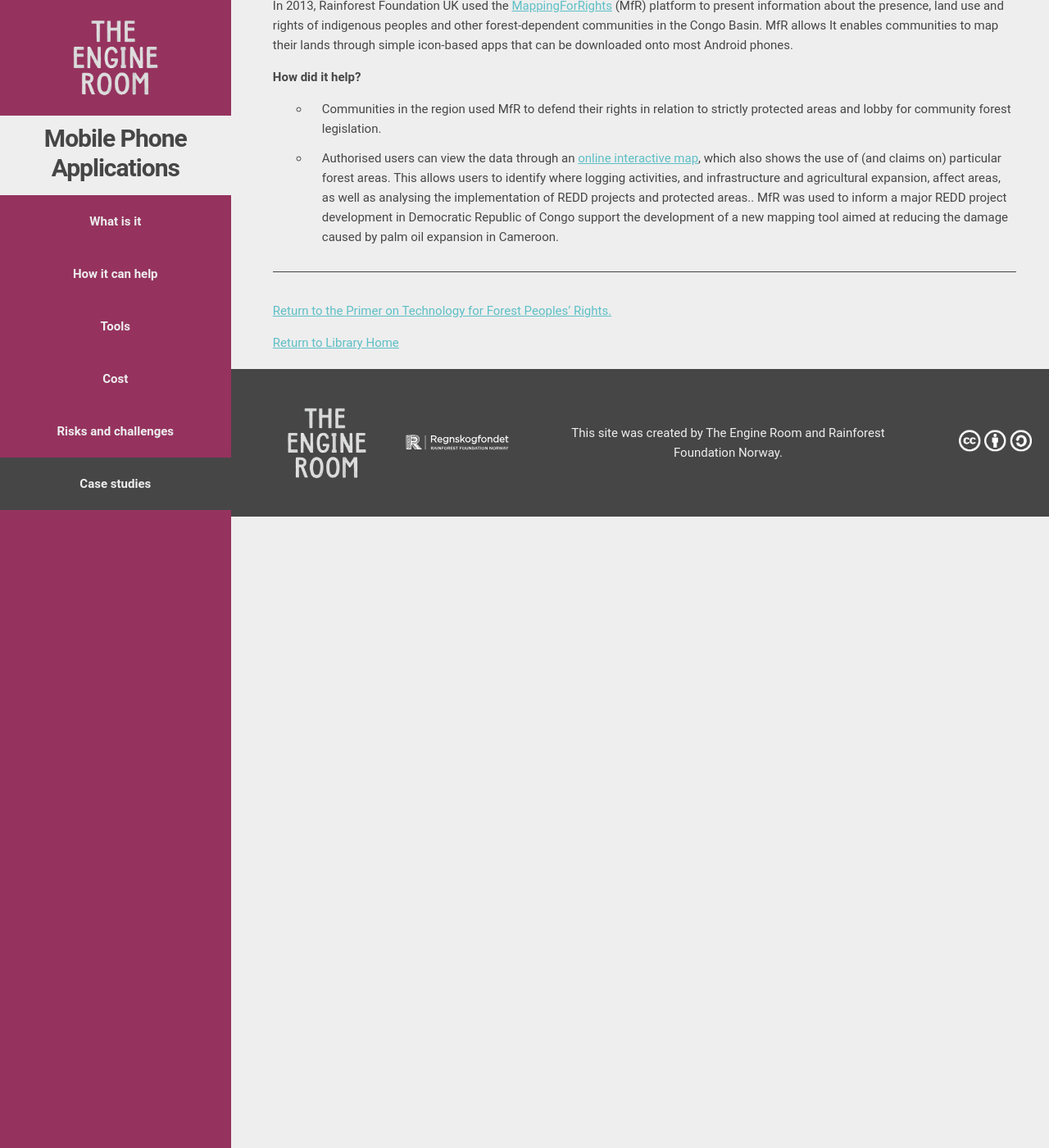
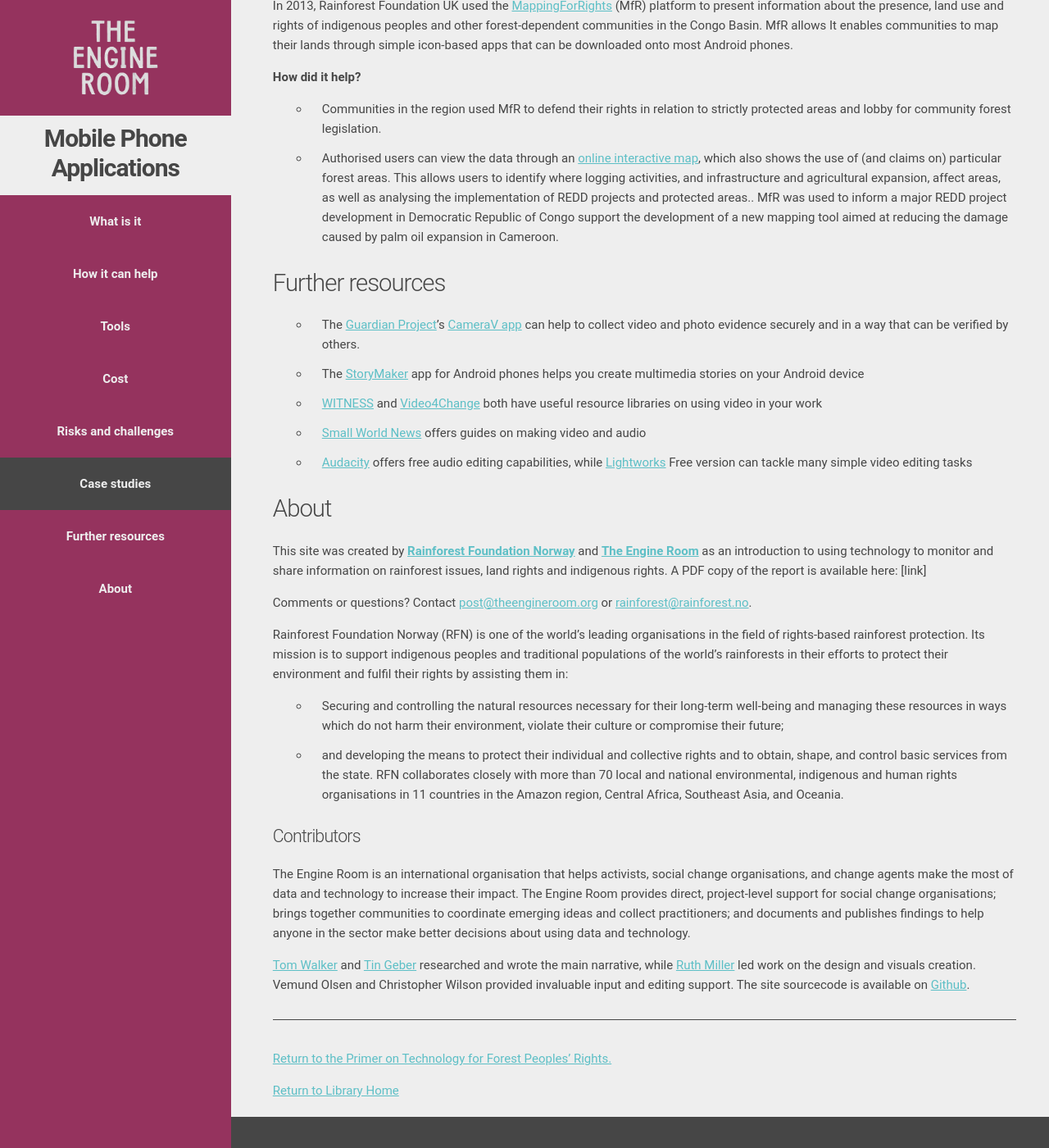
Before and after one commit to the-engine-room/library, a Jekyll site: the page built from _books/rainforest-tech-mobile-phones.md, in a window 1280 px wide and 1400 px high, scrolled down 2759 px. Shown: the whole window at 82% size. Built offline with Jekyll 4.4.1, drawn with Linux system fonts in a browser that asks for light colours; nearby versions of some CDN libraries; comment, search, counter and statistics services are not loaded.

Commit message:
Added Further Resources and About sections

```diff
--- a/_books/rainforest-tech-mobile-phones.md
+++ b/_books/rainforest-tech-mobile-phones.md
@@ -12,6 +12,8 @@ navigation:
   - Cost
   - Risks and challenges
   - Case studies
+  - Further resources
+  - About
 
 ---
 
@@ -90,6 +92,31 @@ In 2013, Rainforest Foundation UK used the [MappingForRights](http://mappingforr
 * Authorised users can view the data through an [online interactive map](http://mappingforrights.org), which also shows the use of (and claims on) particular forest areas. This allows users to identify where logging activities, and infrastructure and agricultural expansion, affect areas, as well as analysing the implementation of REDD projects and protected areas..
 MfR was used to inform a major REDD project development in Democratic Republic of Congo support the development of a new mapping tool aimed at reducing the damage caused by palm oil expansion in Cameroon.
 
+### Further resources
+
+* The [Guardian Project](https://guardianproject.info/)’s [CameraV app](https://guardianproject.info/apps/camerav) can help to collect video and photo evidence securely and in a way that can be verified by others.
+* The [StoryMaker](http://smallworldnews.tv/projects/storymaker/) app for Android phones helps you create multimedia stories on your Android device
+* [WITNESS](http://library.witness.org ) and [Video4Change](https://www.v4c.org/en/resources) both have useful resource libraries on using video in your work
+* [Small World News](http://smallworldnews.com/guides) offers guides on making video and audio
+* [Audacity](http://www.audacityteam.org/download/) offers free audio editing capabilities, while [Lightworks](http://www.lwks.com/) Free version can tackle many simple video editing tasks
+
+### About
+
+This site was created by __[Rainforest Foundation Norway](www.regnskog.no/en/)__ and __[The Engine Room](//theengineroom.org)__  as an introduction to using technology to monitor and share information on rainforest issues, land rights and indigenous rights. A PDF copy of the report is available here: [link]
+
+Comments or questions? Contact [post@theengineroom.org](mailto:post@theengineroom.org) or [rainforest@rainforest.no](rainforest@rainforest.no).
+
+Rainforest Foundation Norway (RFN) is one of the world's leading organisations in the field of rights-based rainforest protection. Its mission is to support indigenous peoples and traditional populations of the world's rainforests in their efforts to protect their environment and fulfil their rights by assisting them in:
+- Securing and controlling the natural resources necessary for their long-term well-being and managing these resources in ways which do not harm their environment, violate their culture or compromise their future;
+- and developing the means to protect their individual and collective rights and to obtain, shape, and control basic services from the state.
+RFN collaborates closely with more than 70 local and national environmental, indigenous and human rights organisations in 11 countries in the Amazon region, Central Africa, Southeast Asia, and Oceania.
+
+#### Contributors
+
+The Engine Room is an international organisation that helps activists, social change organisations, and change agents make the most of data and technology to increase their impact. The Engine Room provides direct, project-level support for social change organisations; brings together communities to coordinate emerging ideas and collect practitioners; and documents and publishes findings to help anyone in the sector make better decisions about using data and technology.
+
+[Tom Walker](https://www.theengineroom.org/our_team/tom-walker/) and [Tin Geber](https://www.theengineroom.org/our_team/tin-geber/) researched and wrote the main narrative, while [Ruth Miller](http://ruthmiller.net/) led work on the design and visuals creation. Vemund Olsen and Christopher Wilson provided invaluable input and editing support. The site sourcecode is available on [Github](https://github.com/the-engine-room/library/).
+
 <hr>
 
 [Return to the Primer on Technology for Forest Peoples' Rights.](/rainforest-tech)
```
